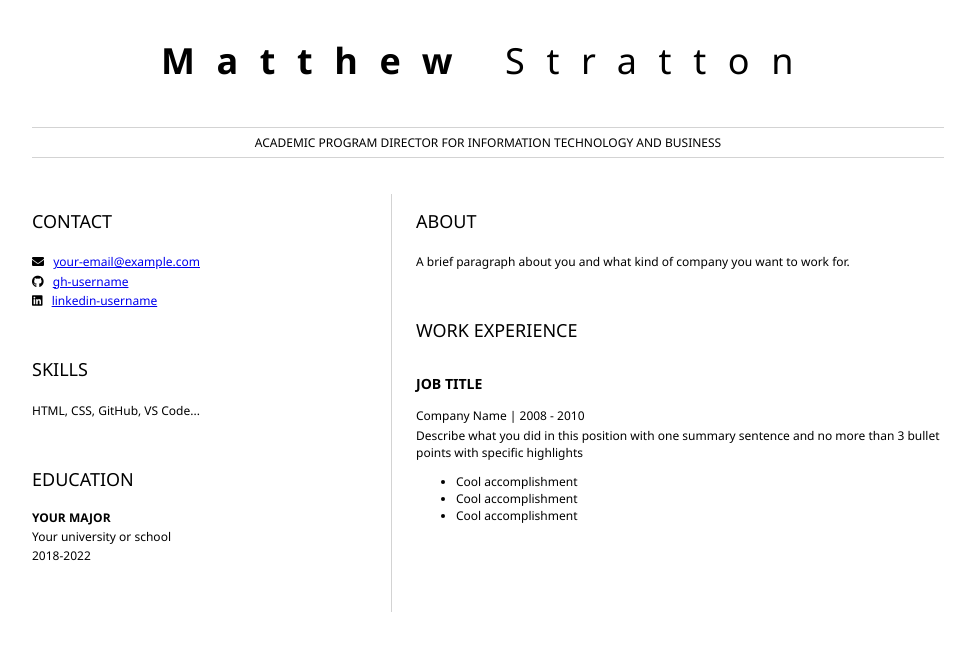
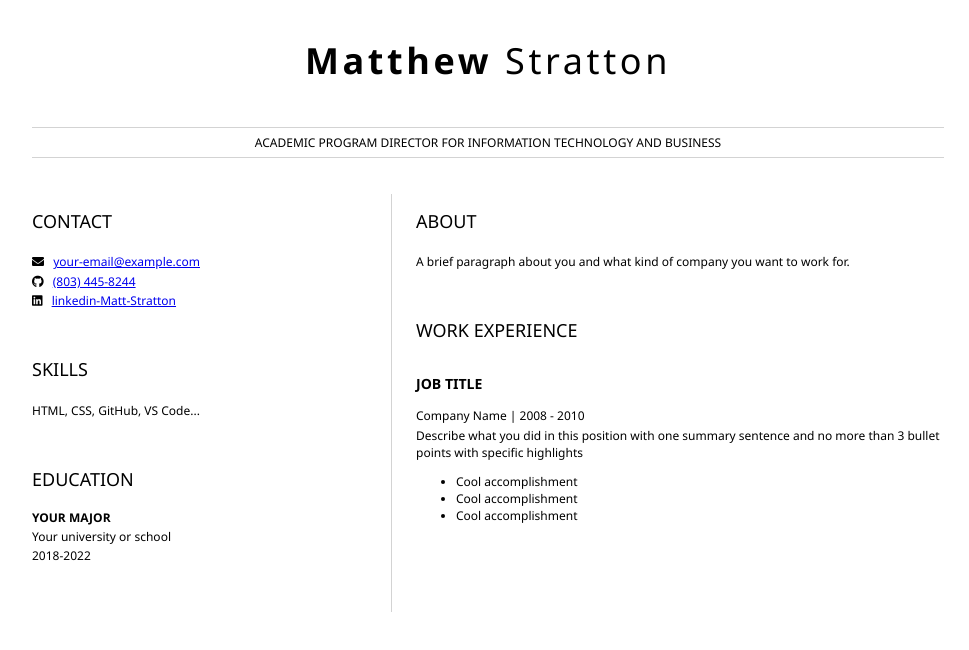
Before and after one commit to MittMatt77/resume, a plain HTML site: page index.html in a window 1280 px wide. Shown: the whole page, without its empty margins (152-1121 px from the left). Drawn offline with Linux system fonts and the light colour scheme.

Commit message:
CSS Updates

```diff
--- a/index.html
+++ b/index.html
@@ -24,11 +24,11 @@
                     </p>
                     <p>
                         <i class="fab fa-github" aria-hidden="true"></i>
-                        <a href="github.com/gh-username">gh-username</a>
+                        <a href="tel:803-445-8244">(803) 445-8244</a>
                     </p>
                     <p>
                         <i class="fab fa-linkedin" aria-hidden="true"></i>
-                        <a href="linkedin.com/linkedin-username">linkedin-username</a>
+                        <a href="linkedin.com/linkedin-username">linkedin-Matt-Stratton</a>
                     </p>
 				</section>
 				<section>
--- a/style.css
+++ b/style.css
@@ -6,7 +6,7 @@ body {
 }
 h1 {
     font-size: 3em;
-    letter-spacing: .6em;
+    letter-spacing: .1em;
     padding-top: 1em;
     padding-bottom: 1em;
 }
```
